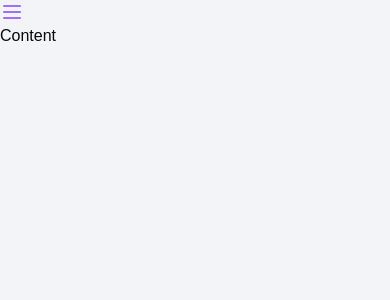
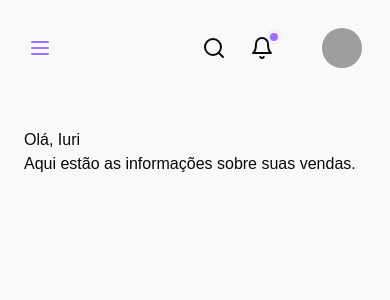
Before and after one commit to LucasVitorVD/dashboard, a React (Vite) app: page / in a window 390 px wide. Shown: the top 300 px of the page. Built offline with nearby package versions, Linux system fonts and the light colour scheme; grey boxes are pictures that could not be loaded.

Commit message:
feat: implement mobile header

```diff
--- a/package.json
+++ b/package.json
@@ -10,6 +10,7 @@
     "preview": "vite preview"
   },
   "dependencies": {
+    "@radix-ui/react-avatar": "^1.0.3",
     "@radix-ui/react-icons": "^1.3.0",
     "@radix-ui/react-separator": "^1.0.3",
     "class-variance-authority": "^0.7.0",
--- a/src/App.tsx
+++ b/src/App.tsx
@@ -1,6 +1,7 @@
 import { useState } from "react"
-import { LayoutGrid, Import, ShoppingCart, Users, Settings, Power, Menu, X } from "lucide-react"
+import { LayoutGrid, Import, ShoppingCart, Users, Settings, Power, Menu, X, Search, Bell } from "lucide-react"
 import { Separator } from "@/components/ui/separator"
+import { Avatar, AvatarFallback, AvatarImage } from "@/components/ui/avatar"
 import MenuItem from "./components/MenuItem"
 
 const App = () => {
@@ -53,13 +54,39 @@ const App = () => {
           />
         </div>
       </aside>
-      <main className="bg-[#F3F4F8] flex-1">
-        <Menu
-          size={24}
-          className="text-brandColor md:hidden"
-          onClick={() => setIsOpen(true)}
-        />
-        <h1>Content</h1>
+      <main className={`bg-darkScale-dark30 flex flex-col flex-1 transition-all ease-in-out ${open ? "blur-sm" : "filter-none"} md:filter-none`}>
+        <header className="flex items-center justify-between p-7 md:hidden">
+          <Menu
+            size={24}
+            className="text-brandColor md:hidden"
+            onClick={() => setIsOpen(true)}
+          />
+
+          <div className="flex items-center gap-6">
+            <Search size={24} />
+            <div className="relative">
+              <span className="absolute flex h-2 w-2">
+                <span className="animate-ping absolute inline-flex h-full w-full rounded-full bg-brandColor opacity-75 left-5 top-[-3px]"></span>
+                <span className="relative inline-flex rounded-full h-2 w-2 bg-brandColor left-5 top-[-3px]"></span>
+              </span>
+              <Bell size={24} />
+            </div>
+            <Avatar className="ml-6">
+              <AvatarImage src="https://github.com/shadcn.png" />
+              <AvatarFallback>CN</AvatarFallback>
+            </Avatar>
+          </div>
+        </header>
+        <section className="flex-1 px-6 py-8 md:px-44 md:py-12">
+          <h1>Olá, Iuri</h1>
+          <p>Aqui estão as informações sobre suas vendas.</p>
+
+          {/* grid dashboard */}
+          <div></div>
+
+          {/* history Table */}
+          <div></div>
+        </section>
       </main>
     </div>
   )
--- /dev/null
+++ b/src/components/ui/avatar.tsx
@@ -0,0 +1,48 @@
+import * as React from "react"
+import * as AvatarPrimitive from "@radix-ui/react-avatar"
+
+import { cn } from "@/lib/utils"
+
+const Avatar = React.forwardRef<
+  React.ElementRef<typeof AvatarPrimitive.Root>,
+  React.ComponentPropsWithoutRef<typeof AvatarPrimitive.Root>
+>(({ className, ...props }, ref) => (
+  <AvatarPrimitive.Root
+    ref={ref}
+    className={cn(
+      "relative flex h-10 w-10 shrink-0 overflow-hidden rounded-full",
+      className
+    )}
+    {...props}
+  />
+))
+Avatar.displayName = AvatarPrimitive.Root.displayName
+
+const AvatarImage = React.forwardRef<
+  React.ElementRef<typeof AvatarPrimitive.Image>,
+  React.ComponentPropsWithoutRef<typeof AvatarPrimitive.Image>
+>(({ className, ...props }, ref) => (
+  <AvatarPrimitive.Image
+    ref={ref}
+    className={cn("aspect-square h-full w-full", className)}
+    {...props}
+  />
+))
+AvatarImage.displayName = AvatarPrimitive.Image.displayName
+
+const AvatarFallback = React.forwardRef<
+  React.ElementRef<typeof AvatarPrimitive.Fallback>,
+  React.ComponentPropsWithoutRef<typeof AvatarPrimitive.Fallback>
+>(({ className, ...props }, ref) => (
+  <AvatarPrimitive.Fallback
+    ref={ref}
+    className={cn(
+      "flex h-full w-full items-center justify-center rounded-full bg-muted",
+      className
+    )}
+    {...props}
+  />
+))
+AvatarFallback.displayName = AvatarPrimitive.Fallback.displayName
+
+export { Avatar, AvatarImage, AvatarFallback }
```
Also changed, not shown: 1 other file (tests, documents, lock files or other folders).
